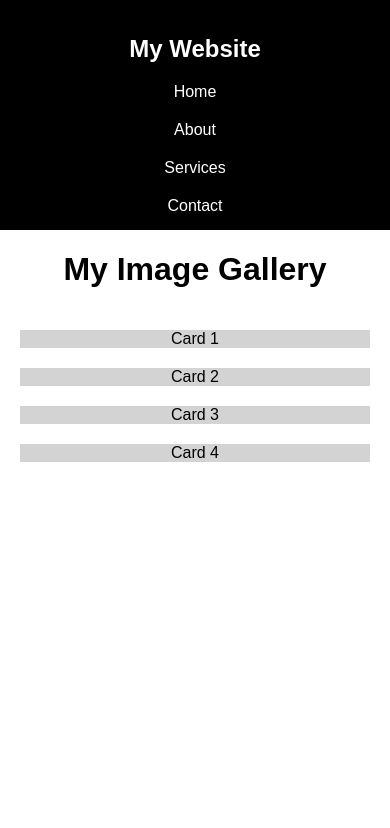
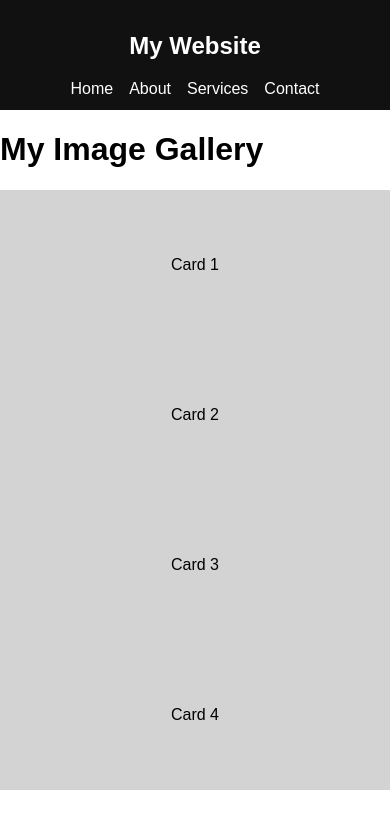
Before and after one commit to Shahib-Alam-Saifi/Web_Dev_Lab, a plain HTML site: page Module 2: HTML & CSS foundations/P 9/index.html in a window 390 px wide. Drawn offline with Linux system fonts and the light colour scheme.

Commit message:
Refactor CSS for navbar and card layout

```diff
--- a/Module 2: HTML & CSS foundations/P 9/index.css
+++ b/Module 2: HTML & CSS foundations/P 9/index.css
@@ -1,67 +1,39 @@
-
-body {
-    margin: 0;
-    font-family: Arial;
+* { box-sizing: border-box; }
+body { margin: 0;
+ font-family: Arial, sans-serif;
  }
 
-/* Navbar */
 .navbar {
-    background-color: black;
-    color: white;
-    padding: 15px;
     display: flex;
     justify-content: space-between;
     align-items: center;
+    padding: 12px 20px;
+    background: #111;
+    color: white;
 }
-
-.links {
-    display: flex;
-    gap: 20px;
+.links { display: flex;
+        gap: 16px;
        }
-
-.links a {
-    color: white;
+.links a { color: white;
  text-decoration: none;
   }
 
-/* Heading */
-h1 {
-    text-align: center;
+.cards { display: flex;
+flex-wrap: wrap;
+ gap: 16px;
+  padding: 20px; }
+.card {
+    flex: 1 1 200px;
+    height: 150px;
+    display: flex;
+    justify-content: center;
+    align-items: center;
+    background: lightgray;
 }
 
-/* Card Grid using Flexbox */
-.container {
-    display: flex;
-    flex-wrap: wrap;
-    justify-content: center;
-    gap: 20px;
-    padding: 20px;
+@media (max-width: 600px) {
+    .navbar { flex-direction: column;
     }
-
-.card {
-    width: 300px;
-    background-color: lightgray;
-    text-align: center;
+    .links { flex-wrap: wrap;
+     justify-content: center; }
 }
-
-.card img {
-    width: 100%;
-}
-
-/* Responsive Design */
-@media (max-width: 600px) {
-
-    .navbar {
-        flex-direction: column;
-    }
-
-    .links {
-        flex-direction: column;
-        text-align: center;
-    }
-
-    .card {
-        width: 100%;
-    }
-
-}
```
Lines whose indentation alone changed are shown as unchanged.
